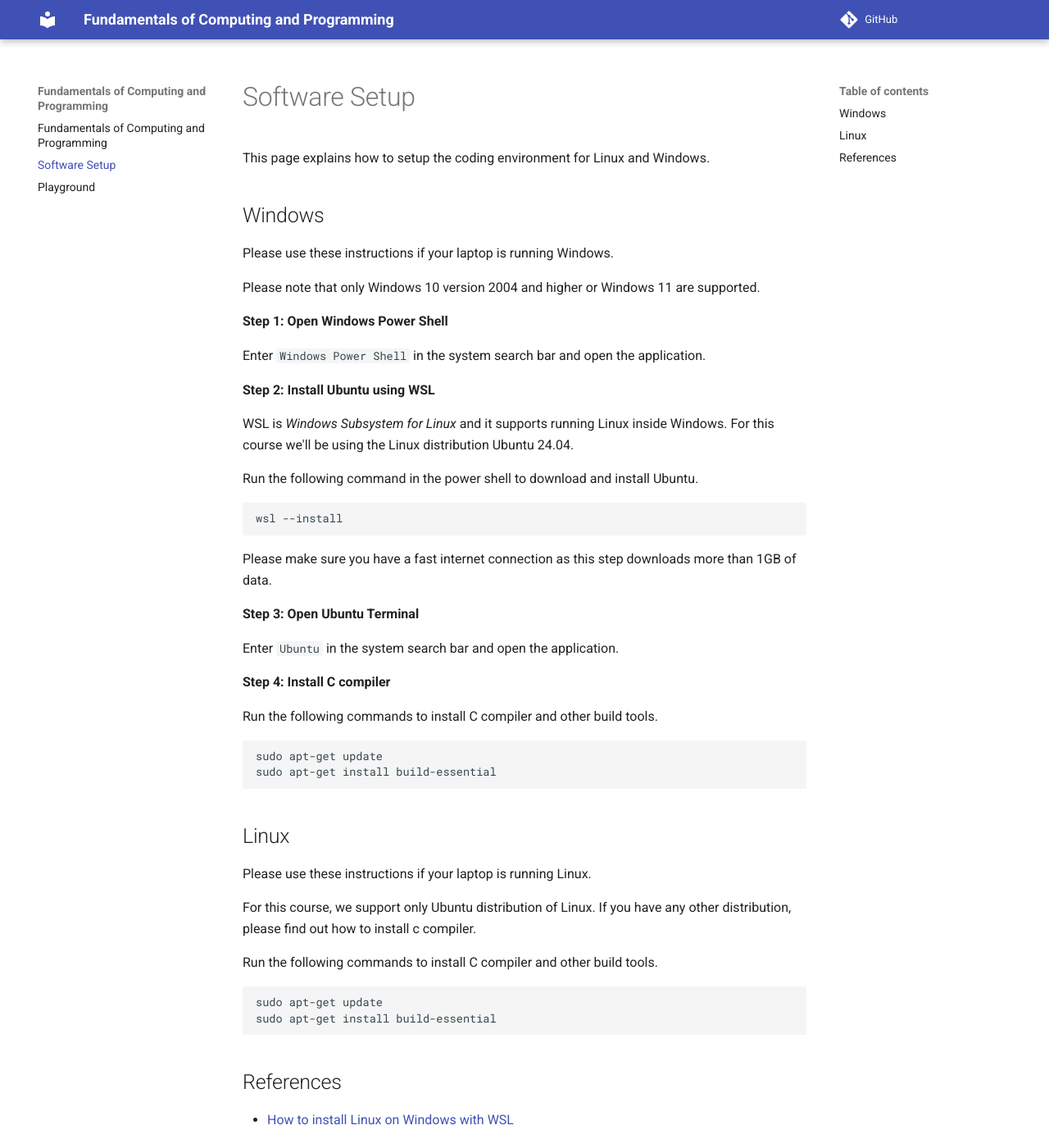
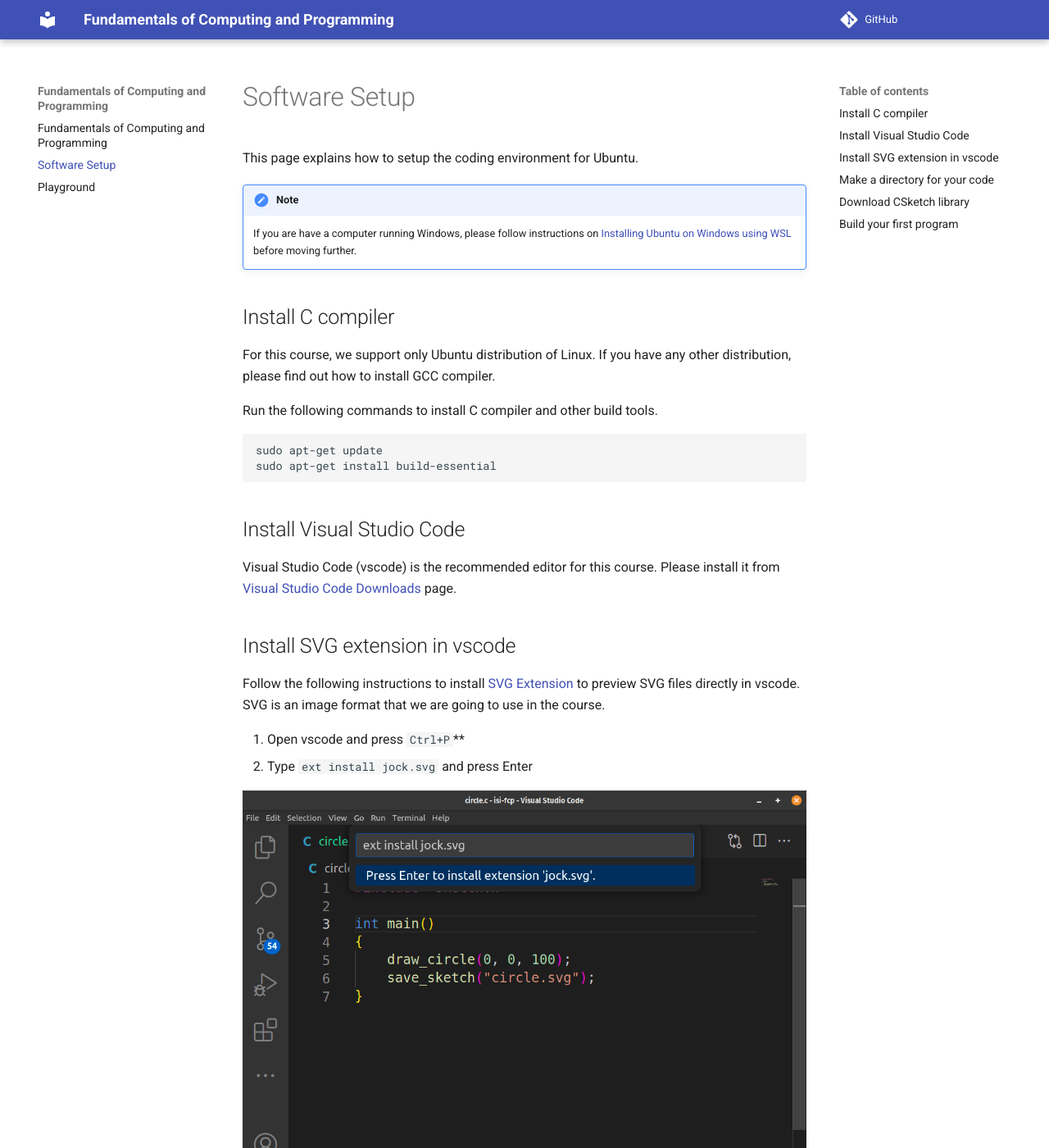
Before and after one commit to anandology/isi-fcp, an MkDocs documentation site: the page built from docs/setup.md, in a window 1280 px wide and 1400 px high. Shown: the whole window at 82% size. Built offline with MkDocs 1.6.1 and Material for MkDocs 9.7.7, drawn with Linux system fonts in a browser that asks for light colours; comment, search, counter and statistics services are not loaded; some of the changed text lies outside the part shown.

Commit message:
Added instructions on how to setup vscode and sketch

````diff
--- a/docs/setup.md
+++ b/docs/setup.md
@@ -1,34 +1,14 @@
 # Software Setup
 
-This page explains how to setup the coding environment for Linux and Windows.
+This page explains how to setup the coding environment for Ubuntu.
 
-## Windows
+!!! note
 
-Please use these instructions if your laptop is running Windows.
+    If you are have a computer running Windows, please follow instructions on [Installing Ubuntu on Windows using WSL](ubuntu-wsl.md) before moving further.
 
-Please note that only Windows 10 version 2004 and higher or Windows 11 are supported.
+## Install C compiler
 
-**Step 1: Open Windows Power Shell**
-
-Enter `Windows Power Shell` in the system search bar and open the application.
-
-**Step 2: Install Ubuntu using WSL**
-
-WSL is _Windows Subsystem for Linux_ and it supports running Linux inside Windows. For this course we'll be using the Linux distribution Ubuntu 24.04.
-
-Run the following command in the power shell to download and install Ubuntu.
-
-```
-wsl --install
-```
-
-Please make sure you have a fast internet connection as this step downloads more than 1GB of data.
-
-**Step 3: Open Ubuntu Terminal**
-
-Enter `Ubuntu` in the system search bar and open the application.
-
-**Step 4: Install C compiler**
+For this course, we support only Ubuntu distribution of Linux. If you have any other distribution, please find out how to install GCC compiler.
 
 Run the following commands to install C compiler and other build tools.
 
@@ -37,21 +17,82 @@
 sudo apt-get install build-essential
 ```
 
-## Linux
+## Install Visual Studio Code
 
-Please use these instructions if your laptop is running Linux.
+Visual Studio Code (vscode) is the recommended editor for this course. Please install it from [Visual Studio Code Downloads][2] page.
 
-For this course, we support only Ubuntu distribution of Linux. If you have any other distribution, please find out how to install c compiler.
+[2]: https://code.visualstudio.com/download
 
-Run the following commands to install C compiler and other build tools.
+## Install SVG extension in vscode
+
+Follow the following instructions to install [SVG Extension][svg-ex] to preview SVG files directly in vscode. SVG is an image format that we are going to use in the course.
+
+1. Open vscode and press `Ctrl+P`**
+2. Type `ext install jock.svg` and press Enter
+
+![](images/vscode-ext-install.png)
+
+[svg-ex]: https://marketplace.visualstudio.com/items?itemName=jock.svg
+
+## Make a directory for your code
+
+It is recommended to create a new directory for all your programs in this course. Let's call it `computing`.
+
+Open your terminal and run the following command.
 
 ```
-sudo apt-get update
-sudo apt-get install build-essential
+mkdir computing
 ```
 
-## References
+You can change the current directory to that using:
 
-* [How to install Linux on Windows with WSL][1]
+```
+cd computing
+```
 
-[1]: https://learn.microsoft.com/en-us/windows/wsl/install
+## Download CSketch library
+
+[CSketch][] is a library for drawing simple shapes in C programming language and it is required for this course.
+
+Run the following command in your terminal to install it.
+
+```
+curl https://anandology.github.io/csketch/install.sh | bash
+```
+
+[CSketch]: https://anandology.github.io/csketch/
+
+This will download the csketch library to your current directory and also adds a sample file `circle.c` and a `Makefile` to build your C code.
+
+## Build your first program
+
+Run `make` to compile the `circle.c` file in the current directory.
+
+```
+$ make
+gcc -I sketch -L sketch circle.c  -lm -l sketch -o circle
+```
+
+That compiled the `circle.c` and created executable file `circle`.
+
+Run the `circle` program.
+
+```
+$ ./circle
+```
+
+That would have created a file `circle.svg`.
+
+Open `vscode` to see the SVG image.
+
+```
+$ code .
+```
+
+That will open _vscode_ with all the files in the current directory. Select `circle.svg` and press the _preview_ button.
+
+![](images/vscode-open-svg.png)
+
+Once you click preview, you'll be able to see the image in the right.
+
+![](images/vscode-svg-preview.png)
--- /dev/null
+++ b/docs/ubuntu-wsl.md
@@ -0,0 +1,40 @@
+# Installing Ubuntu on Windows using WSL
+
+_Windows Subsystem for Linux_, shortly called as _WSL_, is a feature of Microsoft Windows that supports installing a linux distributting running inside Windows.
+
+Follow the following instructions to install Ubuntu on your Windows computer using WSL.
+
+
+Please note that only Windows 10 version 2004 and higher or Windows 11 are supported.
+
+**Step 1: Open Windows Power Shell**
+
+Enter `Windows Power Shell` in the system search bar and open the application.
+
+**Step 2: Install Ubuntu using WSL**
+
+WSL is _Windows Subsystem for Linux_ and it supports running Linux inside Windows. For this course we'll be using the Linux distribution Ubuntu 24.04.
+
+Run the following command in the power shell to download and install Ubuntu.
+
+```
+wsl --install
+```
+
+Please make sure you have a fast internet connection as this step downloads more than 1GB of data.
+
+**Step 3: Open Ubuntu Terminal**
+
+Enter `Ubuntu` in the system search bar and open the application.
+
+You'll should see a Ubuntu terminal.
+
+That's all! You are now ready to code.
+
+[&larr; Back to Software Setup](setup.md)
+
+## References
+
+* [How to install Linux on Windows with WSL][1]
+
+[1]: https://learn.microsoft.com/en-us/windows/wsl/install
--- a/mkdocs.yml
+++ b/mkdocs.yml
@@ -10,6 +10,11 @@
   - setup.md
   - playground.md
 
+markdown_extensions:
+  - admonition
+  - pymdownx.details
+  - pymdownx.superfences
+
 plugins:
     - feather:
         server_url: https://livecode.pipal.in/
````
Also changed, not shown: docs/images/vscode-ext-install.png (added), docs/images/vscode-open-svg.png (added), docs/images/vscode-svg-preview.png (added), 1 other file.
